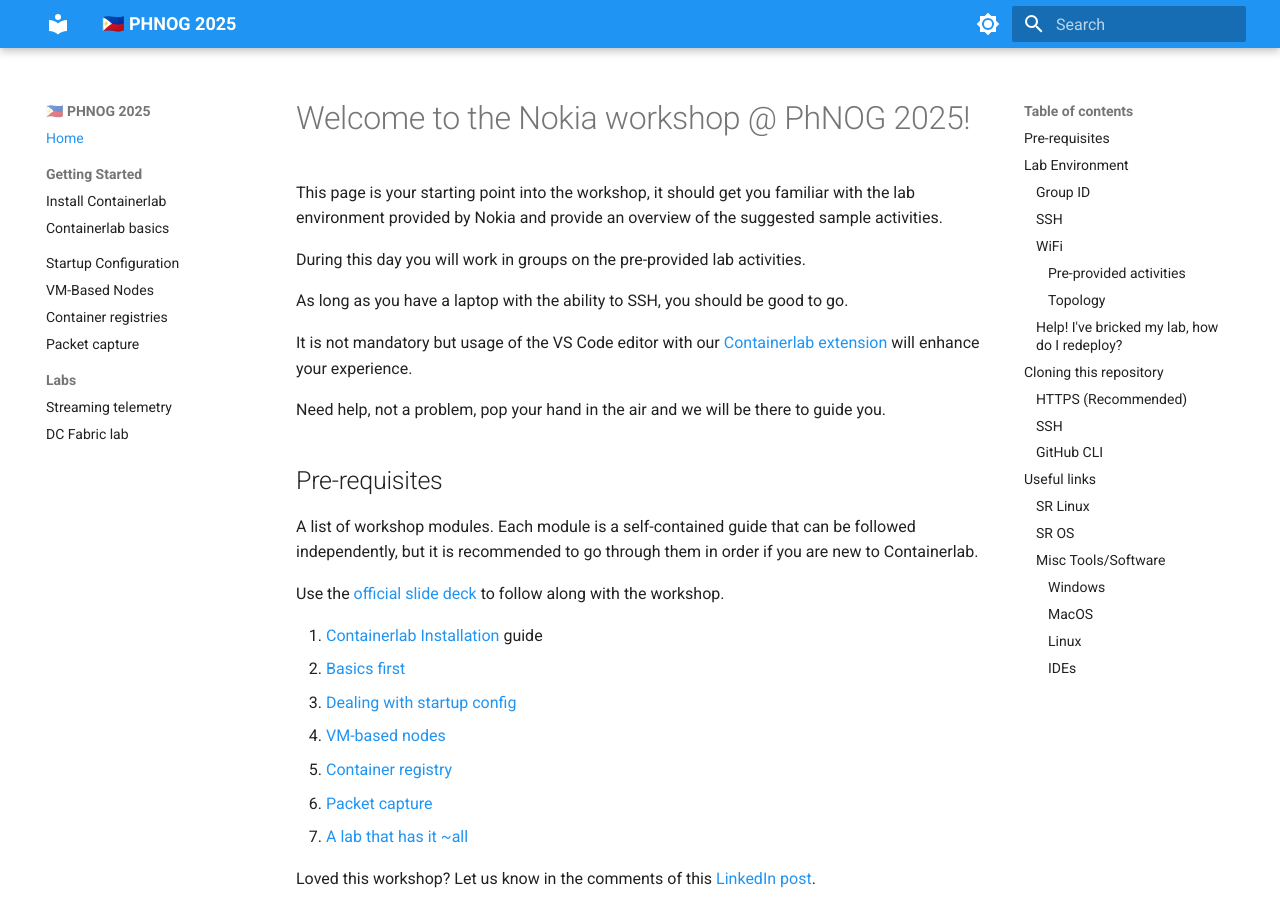
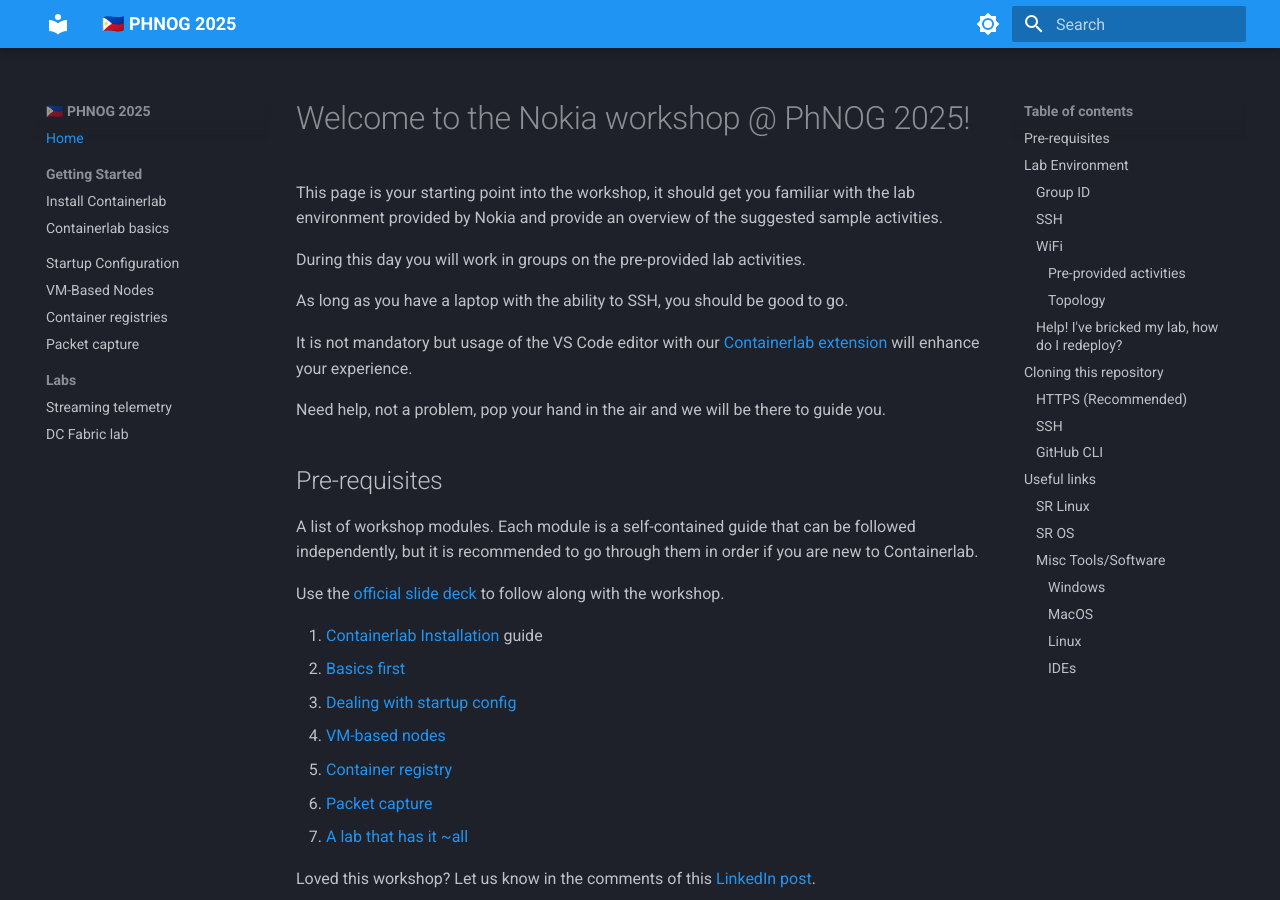
Before and after one commit to thcorre/phnog2025-workshop, an MkDocs documentation site: the page built from docs/index.md, in a window 1280 px wide and 900 px high. Built offline with MkDocs 1.6.1 and Material for MkDocs 9.7.7, drawn with Linux system fonts in a browser that asks for light colours.

Commit message:
Fix light/dark mode

```diff
--- a/mkdocs.yml
+++ b/mkdocs.yml
@@ -24,7 +24,7 @@
     - navigation.sections
   palette:
     # Palette toggle for light mode
-    - scheme: default
+    - scheme: slate
       primary: blue
       toggle:
         icon: material/brightness-7
@@ -32,8 +32,7 @@
 
     # Switch to light
     - scheme: default
-      primary: red
-      accent: red
+      primary: blue
       toggle:
         icon: material/brightness-4
         name: Light mode
```
